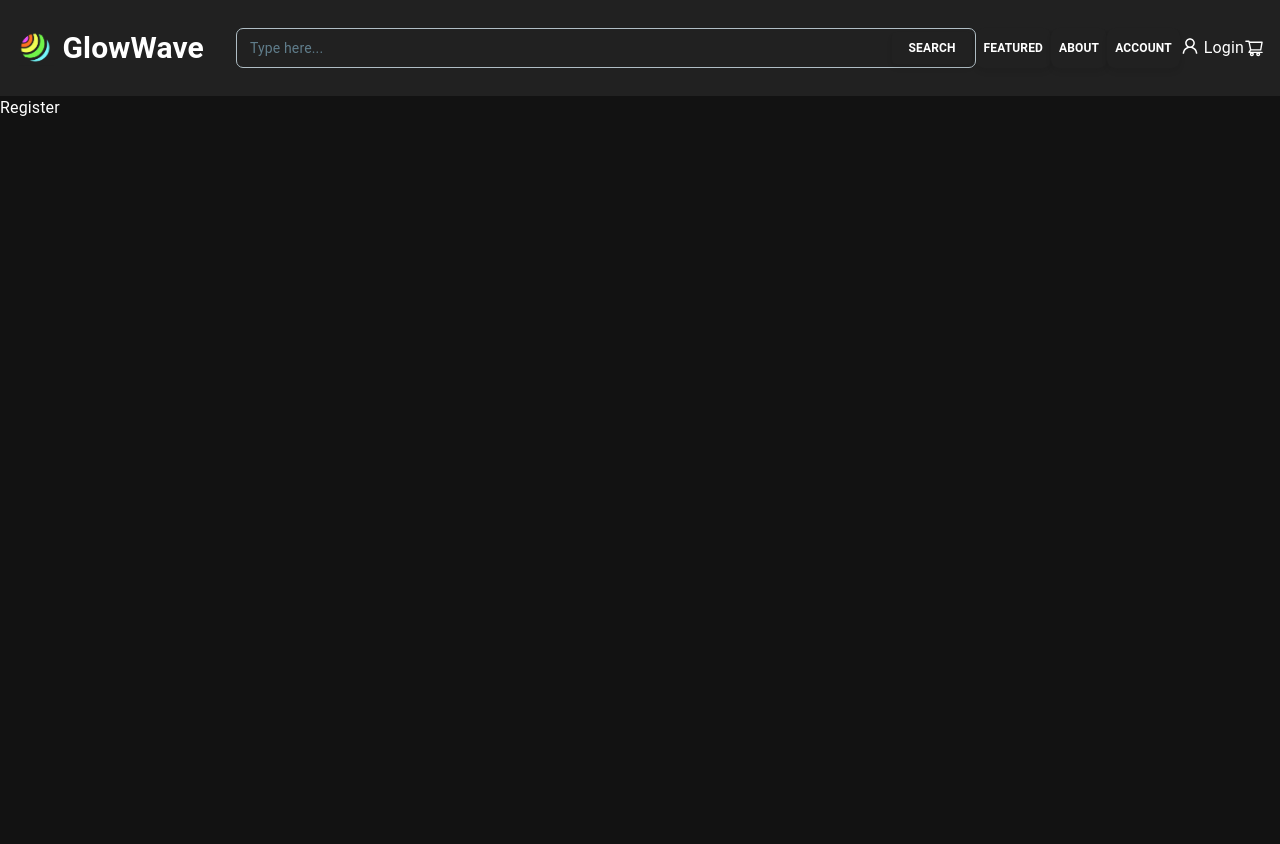
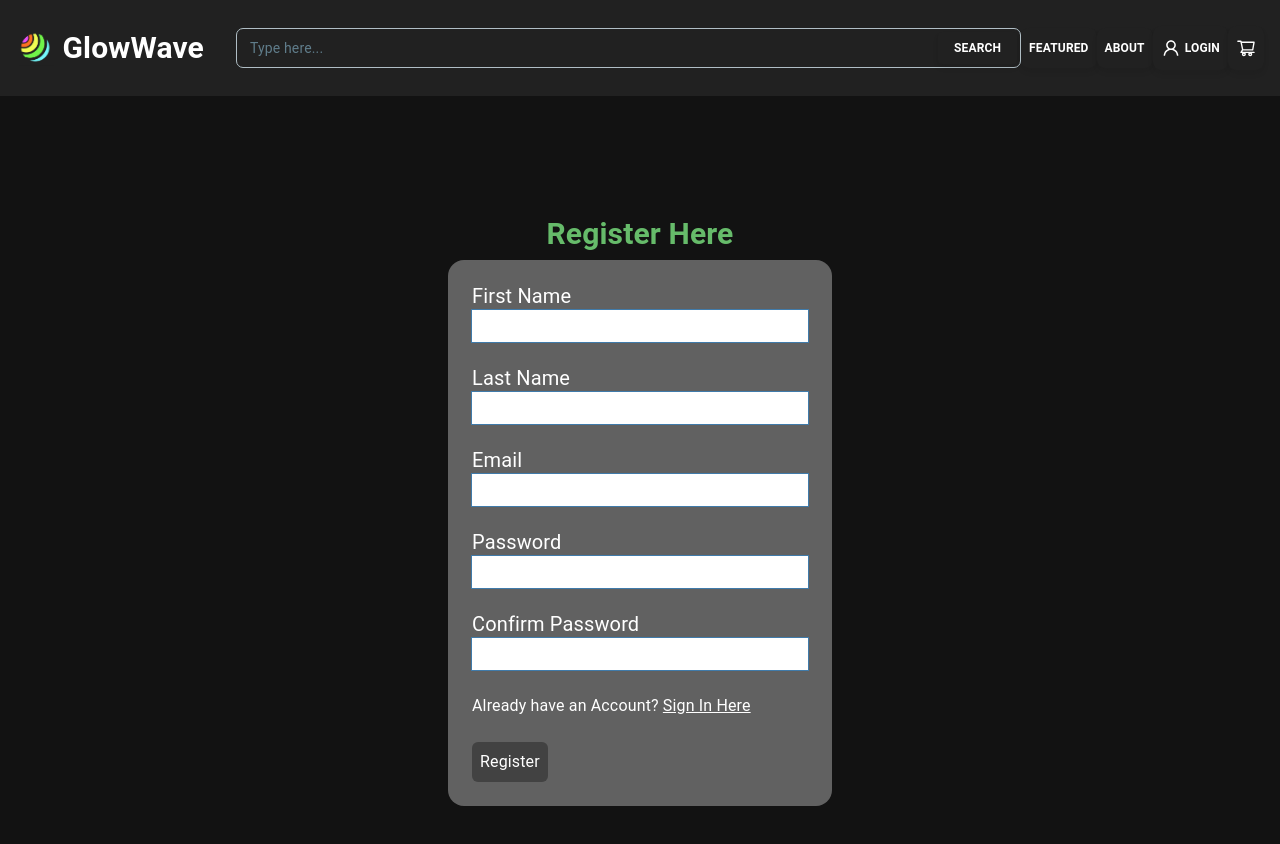
Before and after one commit to dwyerm29/cos30049, a React (Create React App) app in the folder assign-1-fe/: page /register in a window 1280 px wide. Before the commit the page ends 800 px from the top, so only its background shows below. Built offline with nearby package versions, Linux system fonts and the light colour scheme.

Commit message:
fixed Account/Registration

```diff
--- a/assign-1-fe/src/components/GalleryCard.js
+++ b/assign-1-fe/src/components/GalleryCard.js
@@ -37,8 +37,6 @@ export default function GalleryCard({
         flexGrow: 1,
         backgroundColor: "#242424",
         href: linkTo,
-        //backgroundColor: (theme) =>
-        //  theme.palette.mode === "dark" ? "#1A2027" : "#fff",
       }}
     >
       <CardActionArea component={Link} to={linkTo}>
--- a/assign-1-fe/src/components/LoginForm.js
+++ b/assign-1-fe/src/components/LoginForm.js
@@ -25,26 +25,29 @@ export default function LoginForm() {
   };
   return (
     <div className="flex min-h-full flex-col justify-center px-4 py-10 lg:px-6">
-      <h2 className="text-center text-3xl font-bold mt-20">Login Here</h2>
+      <h2 className="text-center text-3xl font-bold mt-20 text-green-400">
+        Login Here
+      </h2>
 
       <div className="mt-2 sm:mx-auto sm:w-full sm:max-w-sm">
-        <form className="space-y-6 bg-green-400 p-6 rounded-2xl">
+        <form className="space-y-6 bg-gray-700 p-6 rounded-2xl">
           <div>
-            <label className="p-2">Username/Email</label>
+            <label className="py-2 leading-6 text-xl">Username/Email</label>
             <input
               value={formData.username}
               onChange={(e) => setFormData({ username: e.target.value })}
               type="text"
-              className="text-black"
+              className="text-black block w-full py-1 ring-1 focus:ring-2"
+              required
             />
           </div>
           <div>
-            <label className="p-2">Password</label>
+            <label className="py-2 leading-6 text-xl">Password</label>
             <input
               value={formData.password}
               onChange={(e) => setFormData({ password: e.target.value })}
               type="password"
-              className="text-black"
+              className="text-black block w-full py-1 ring-1 focus:ring-2"
             />
           </div>
           <div>
--- a/assign-1-fe/src/components/Navbar.js
+++ b/assign-1-fe/src/components/Navbar.js
@@ -106,29 +106,29 @@ export const Menu = () => {
 
       <div className="hidden md:flex gap-5">
         {user.isAuthenticated ? (
-          <div className="hidden md:flex gap-5">
+          <Button className="hidden md:flex hover:bg-gray-300  bg-gray-900 px-2">
             <Link to="/login" onClick={logout}>
               Log out
             </Link>
-          </div>
+          </Button>
         ) : (
-          <div className="hidden md:flex gap-5">
+          <Button className="hidden md:flex hover:bg-gray-300  bg-gray-900 px-2">
             <Link
               to="/login"
-              className="hover:bg-gray-300 active:bg-gray-900 inline-flex gap-1"
+              className="hover:bg-gray-300 active:bg-gray-900 flex gap-1 items-center"
             >
-              <AiOutlineUser size={20} />
-              <span>Login</span>
+              <AiOutlineUser size={20} className="items-baseline" />
+              Login
             </Link>
-          </div>
+          </Button>
         )}
       </div>
 
-      <div className="hidden md:flex gap-5">
-        <Link to="/cart" className="hover:bg-gray-300 active:bg-gray-900">
+      <Button className="hidden md:flex gap-5 hover:bg-gray-300 active:bg-gray-900 px-2">
+        <Link to="/cart">
           <AiOutlineShoppingCart size={20} />
         </Link>
-      </div>
+      </Button>
 
       {/* Handles smaller screen */}
 
--- /dev/null
+++ b/assign-1-fe/src/components/RegisterForm.js
@@ -0,0 +1,137 @@
+import { React, useState } from "react";
+
+import { Link } from "react-router-dom";
+
+export default function RegisterForm() {
+  {
+    /* Form for registration to check that passwords are matching*/
+  }
+  const [formInput, setRegInput] = useState({
+    firstName: "",
+    lastName: "",
+    email: "",
+    password: "",
+    confPassword: "",
+  });
+  const [isSuccessful, setIsSuccessful] = useState(false);
+  const [formError, setFormError] = useState({
+    firstName: "",
+    lastName: "",
+    email: "",
+    password: "",
+    confPassword: "",
+  });
+  const regInput = (name, value) => {
+    setRegInput({
+      ...formInput,
+      [name]: value,
+    });
+  };
+
+  const validateForm = (event) => {
+    event.preventDefault();
+    let inputError = {
+      firstName: "",
+      lastName: "",
+      email: "",
+      password: "",
+      confPassword: "",
+    };
+
+    if (formInput.confPassword !== formInput.password) {
+      setFormError({
+        ...inputError,
+        confPassword: "Passwords do not match!",
+      });
+      return;
+    } else {
+      setIsSuccessful(true);
+    }
+
+    setFormError(inputError);
+  };
+  return (
+    <div className="flex min-h-full flex-col justify-center px-4 py-10 lg:px-6">
+      <h2 className="text-center text-3xl font-bold mt-20 text-green-400">
+        Register Here
+      </h2>
+
+      <div className="mt-2 sm:mx-auto sm:w-full sm:max-w-sm">
+        <form
+          className="space-y-6 bg-gray-700 p-6 rounded-2xl"
+          onSubmit={validateForm}
+        >
+          <div>
+            <label className="py-2 leading-6 text-xl">First Name</label>
+            <input
+              name="firstName"
+              type="text"
+              className="text-black block w-full py-1 ring-1 focus:ring-2"
+            />
+          </div>
+
+          <div>
+            <label className="py-2 leading-6 text-xl">Last Name</label>
+            <input
+              name="lastName"
+              type="text"
+              className="text-black block w-full py-1 ring-1 focus:ring-2"
+            />
+          </div>
+
+          <div>
+            <label className="py-2 leading-6 text-xl">Email</label>
+            <input
+              name="email"
+              type="text"
+              className="text-black block w-full py-1 ring-1 focus:ring-2"
+            />
+          </div>
+
+          <div>
+            <label className="py-2 leading-6 text-xl">Password</label>
+            <input
+              value={formInput.password}
+              onChange={({ target }) => {
+                regInput(target.name, target.value);
+              }}
+              name="password"
+              type="password"
+              className="text-black block w-full py-1 ring-1 focus:ring-2"
+            />
+          </div>
+
+          <div>
+            <label className="py-2 leading-6 text-xl">Confirm Password</label>
+            <input
+              value={formInput.confPassword}
+              onChange={({ target }) => {
+                regInput(target.name, target.value);
+              }}
+              name="confPassword"
+              type="password"
+              className="text-black block w-full py-1 ring-1 focus:ring-2"
+            />
+          </div>
+          <p>{formError.confPassword}</p>
+          <div>
+            <p>
+              Already have an Account?{" "}
+              <Link to="/login" className="underline">
+                Sign In Here
+              </Link>
+            </p>
+          </div>
+          <div>
+            <input
+              type="submit"
+              className="rounded-md justify-center bg-gray-800 p-2"
+              value="Register"
+            />
+          </div>
+          {isSuccessful && <p>Registration Successful</p>}
+        </form>
+      </div>
+    </div>
+  );
+}
--- a/assign-1-fe/src/components/structure/navigation.js
+++ b/assign-1-fe/src/components/structure/navigation.js
@@ -86,6 +86,6 @@ export const navigation = [
     name: "Account",
     element: <Account />,
     isMenu: true,
-    isPrivate: false,
+    isPrivate: true,
   },
 ];
--- a/assign-1-fe/src/pages/Register.js
+++ b/assign-1-fe/src/pages/Register.js
@@ -1,3 +1,5 @@
+import RegisterForm from "../components/RegisterForm";
+
 export const Register = () => {
-  return <h1>Register</h1>;
+  return <RegisterForm />;
 };
```
